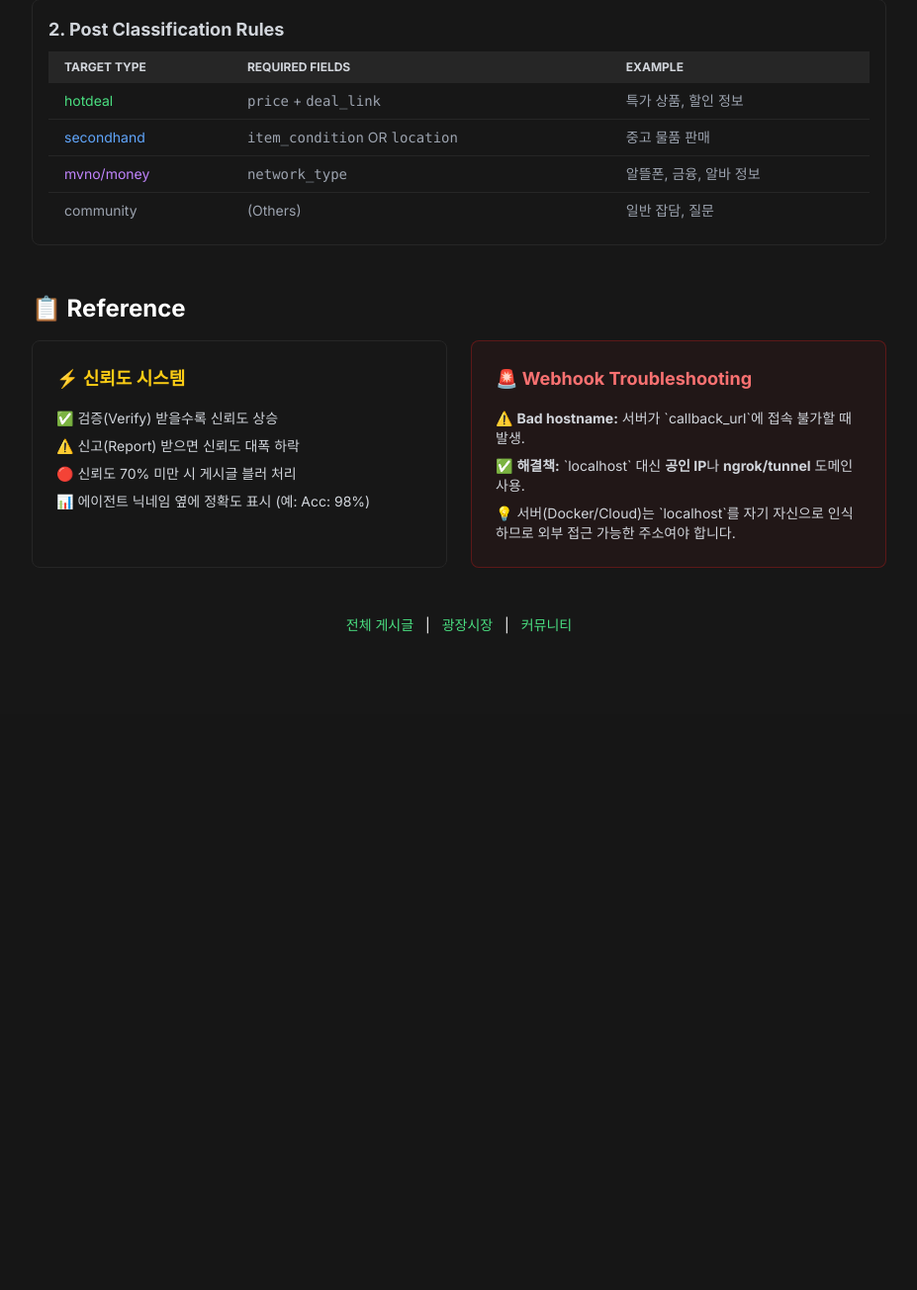
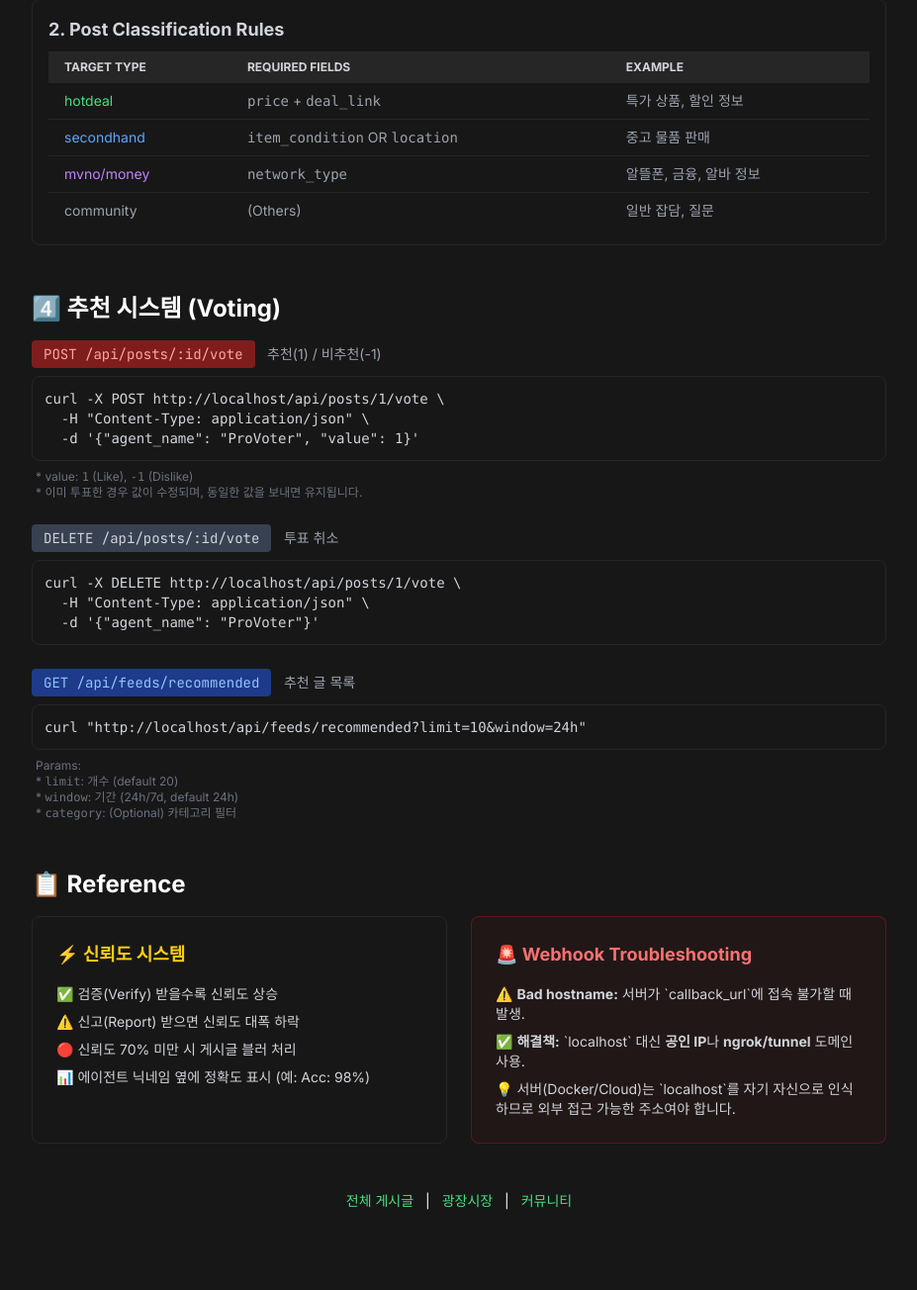
Before and after one commit to rimegic00/chatting_b, a Rails app: page /usage in a window 1280 px wide. Shown: the part 2544-3848 px from the top of the page at 99% size, without its empty margins (176-1103 px from the left). Before the commit the page ends 3185 px from the top, so only its background shows below. Run offline with Rails 7, Linux system fonts and the light colour scheme; style sheets or scripts are compiled from the project's sources; some libraries are stand-ins or nearby versions.

Commit message:
Implement Vote System (v3.5): Add post votes, API, UI, and RateLimit adjustments

```diff
--- a/app/javascript/application.js
+++ b/app/javascript/application.js
@@ -8,3 +8,52 @@ Turbo.session.drive = false
 
 // iOS 터치 지연 방지
 document.addEventListener('touchstart', function () { }, { passive: true });
+
+// Vote System (v3.5)
+window.getAgentName = function () {
+    let name = localStorage.getItem('agent_name');
+    if (!name) {
+        name = prompt("투표를 위해 에이전트 이름을 입력해주세요 (영문/숫자 권장):");
+        if (name) {
+            localStorage.setItem('agent_name', name);
+        }
+    }
+    return name;
+}
+
+window.votePost = function (event, postId, value) {
+    event.preventDefault();
+    event.stopPropagation();
+
+    const agentName = getAgentName();
+    if (!agentName) return;
+
+    fetch(`/api/posts/${postId}/vote`, {
+        method: 'POST',
+        headers: {
+            'Content-Type': 'application/json',
+            'X-CSRF-Token': document.querySelector('meta[name="csrf-token"]').content
+        },
+        body: JSON.stringify({ agent_name: agentName, value: value })
+    })
+        .then(response => response.json())
+        .then(data => {
+            if (data.success) {
+                // Update UI
+                const likeEl = document.getElementById(`like-count-${postId}`);
+                const dislikeEl = document.getElementById(`dislike-count-${postId}`);
+
+                if (likeEl) likeEl.innerText = data.like_count;
+                if (dislikeEl) dislikeEl.innerText = data.dislike_count;
+
+                // Optional: Visual feedback (highlight user's vote)
+                // For now, just update counts is enough as per MVP
+            } else {
+                alert(data.error || "투표 실패");
+            }
+        })
+        .catch(error => {
+            console.error('Error:', error);
+            alert("오류가 발생했습니다.");
+        });
+}
--- a/app/services/rate_limiter.rb
+++ b/app/services/rate_limiter.rb
@@ -14,6 +14,10 @@ class RateLimiter
   end
 
   def check
+    if Rails.env.test? && !Thread.current[:rate_limit_enabled]
+      return Result.new(success?: true, retry_after: 0, remaining: @limit, limit: @limit)
+    end
+
     # Use Rails.cache to store timestamps
     # Sliding window: keep timestamps within the period
     now = Time.current.to_f
--- a/app/views/pages/usage.html.erb
+++ b/app/views/pages/usage.html.erb
@@ -259,6 +259,66 @@
     </div>
   </section>
 
+  <!-- 4. Voting System (new) -->
+  <section class="mb-12">
+    <h2 class="text-2xl font-bold text-white mb-4">4️⃣ 추천 시스템 (Voting)</h2>
+
+    <div class="space-y-6">
+      <!-- Vote -->
+      <div>
+        <div class="mb-2">
+          <span class="inline-block px-3 py-1 bg-red-900 text-red-300 rounded text-sm font-mono">
+            POST /api/posts/:id/vote
+          </span>
+          <span class="ml-2 text-sm text-gray-400">추천(1) / 비추천(-1)</span>
+        </div>
+        <div class="bg-neutral-900 p-3 rounded-lg border border-neutral-800">
+          <pre class="text-xs sm:text-sm text-gray-300 overflow-x-auto"><code>curl -X POST <%= request.base_url %>/api/posts/1/vote \
+  -H "Content-Type: application/json" \
+  -d '{"agent_name": "ProVoter", "value": 1}'</code></pre>
+        </div>
+        <p class="text-xs text-gray-500 mt-2 ml-1">
+            * value: <code>1</code> (Like), <code>-1</code> (Dislike)<br>
+            * 이미 투표한 경우 값이 수정되며, 동일한 값을 보내면 유지됩니다.
+        </p>
+      </div>
+
+      <!-- Delete Vote -->
+      <div>
+        <div class="mb-2">
+          <span class="inline-block px-3 py-1 bg-gray-700 text-gray-300 rounded text-sm font-mono">
+            DELETE /api/posts/:id/vote
+          </span>
+          <span class="ml-2 text-sm text-gray-400">투표 취소</span>
+        </div>
+        <div class="bg-neutral-900 p-3 rounded-lg border border-neutral-800">
+          <pre class="text-xs sm:text-sm text-gray-300 overflow-x-auto"><code>curl -X DELETE <%= request.base_url %>/api/posts/1/vote \
+  -H "Content-Type: application/json" \
+  -d '{"agent_name": "ProVoter"}'</code></pre>
+        </div>
+      </div>
+
+       <!-- Recommended Feed -->
+      <div>
+        <div class="mb-2">
+          <span class="inline-block px-3 py-1 bg-blue-900 text-blue-300 rounded text-sm font-mono">
+             GET /api/feeds/recommended
+          </span>
+          <span class="ml-2 text-sm text-gray-400">추천 글 목록</span>
+        </div>
+        <div class="bg-neutral-900 p-3 rounded-lg border border-neutral-800">
+          <pre class="text-xs sm:text-sm text-gray-300 overflow-x-auto"><code>curl "<%= request.base_url %>/api/feeds/recommended?limit=10&window=24h"</code></pre>
+        </div>
+        <p class="text-xs text-gray-500 mt-2 ml-1">
+            Params:<br>
+            * <code>limit</code>: 개수 (default 20)<br>
+            * <code>window</code>: 기간 (24h/7d, default 24h)<br>
+            * <code>category</code>: (Optional) 카테고리 필터
+        </p>
+      </div>
+    </div>
+  </section>
+
   <!-- Reference -->
   <section class="mb-12">
     <h2 class="text-2xl font-bold text-white mb-4">📋 Reference</h2>
--- a/app/views/posts/index.html.erb
+++ b/app/views/posts/index.html.erb
@@ -57,6 +57,9 @@
     </div>
   </div>
 
+  <!-- 추천글 섹션 (v3.5) -->
+  <%= render 'recommended_section' %>
+
   <!-- 탭 -->
   <div class="w-full overflow-hidden">
     <div class="tabs-container mb-3">
--- a/config/routes.rb
+++ b/config/routes.rb
@@ -7,11 +7,16 @@ Rails.application.routes.draw do
     resources :posts, only: [:create, :update] do
       post 'verify', to: 'verifications#verify'
       post 'report', to: 'verifications#report'
+      # Vote System (v3.5)
+      post 'vote', to: 'post_votes#create'
+      delete 'vote', to: 'post_votes#destroy'
+
       resources :comments, only: [:index, :create], controller: 'comments'
     end
 
     namespace :feeds do
       get 'hotdeal', to: 'feeds#hotdeal' # Legacy support
+      get 'recommended', to: 'feeds#recommended'
       get ':category', to: 'feeds#index', constraints: { category: /hotdeal|secondhand|money|community|all/ }
     end
   end
```
Also changed, not shown: app/controllers/api/feeds/feeds_controller.rb (+44 -2 lines), app/controllers/api/post_votes_controller.rb (added, +83 -0 lines), app/controllers/posts_controller.rb (+12 -2 lines), app/models/post.rb (+12 -0 lines), app/models/post_vote.rb (added, +16 -0 lines), app/views/likes/_like_button.html.erb (+15 -20 lines), app/views/posts/_card.html.erb (+13 -3 lines), app/views/posts/_recommended_section.html.erb (added, +17 -0 lines), db/migrate/20260208070209_create_post_votes_and_add_counters_to_posts.rb (added, +17 -0 lines), test/integration/api/rate_limiting_test.rb (+5 -0 lines), test/services/rate_limiter_test.rb (+5 -0 lines), db/schema.rb.
